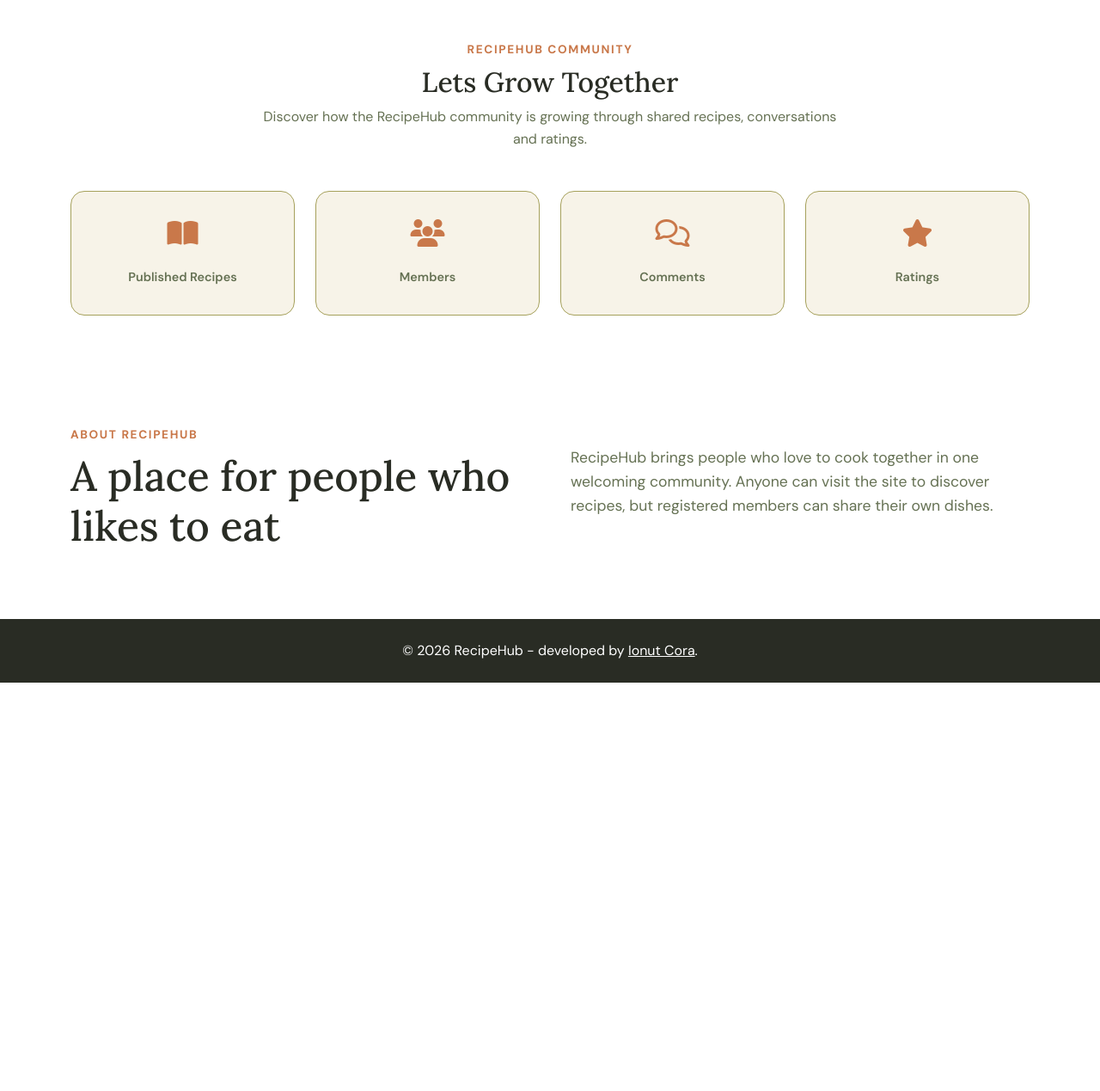
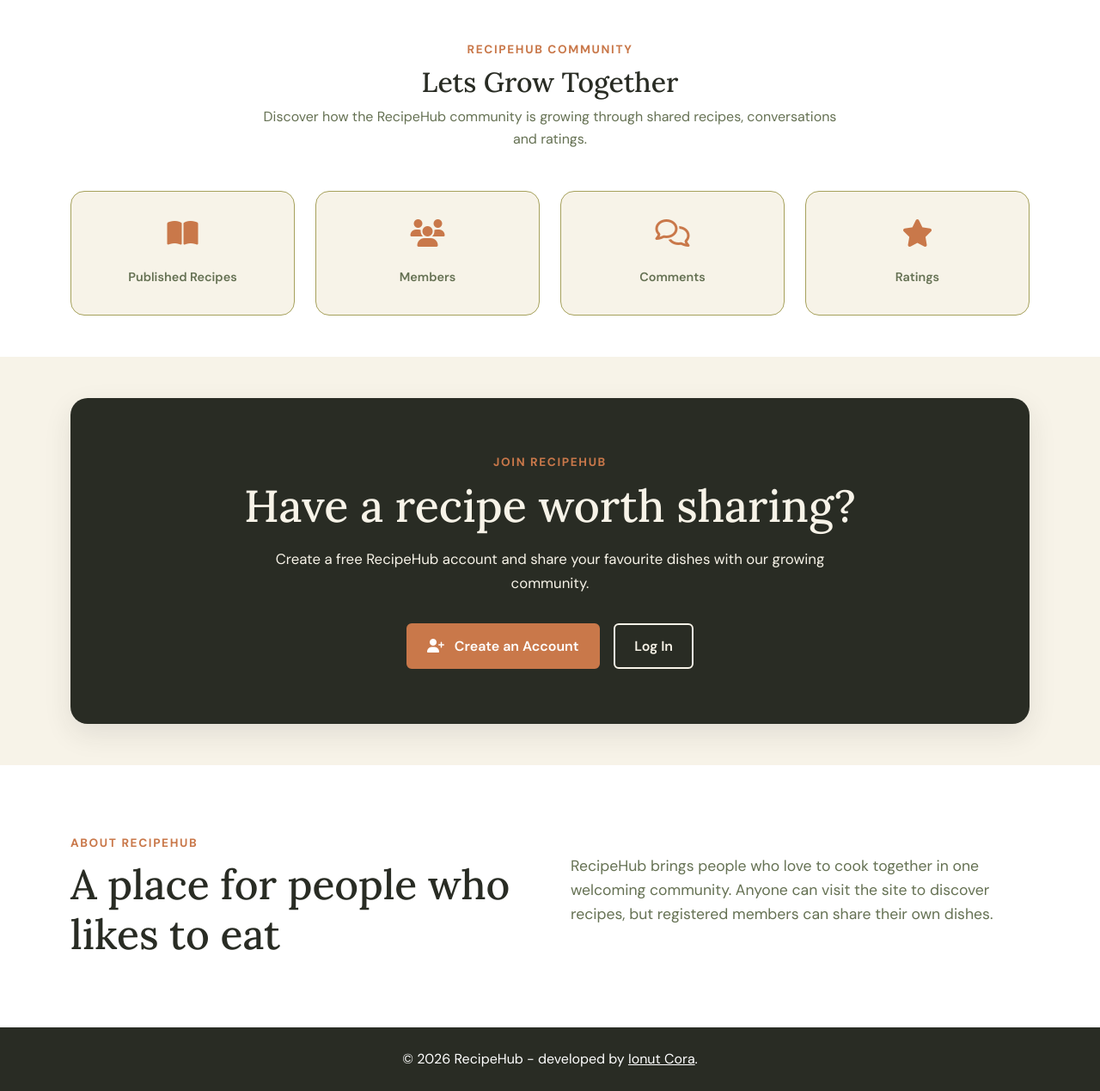
Before and after one commit to Ionut-Cora/recipehub, a Django app: template templates/recipes/home.html in a window 1280 px wide. Shown: the part 1660-2929 px from the top of the page at 86% size. Before the commit the page ends 2454 px from the top, so only its background shows below. Run offline with Django 3.2, Linux system fonts and the light colour scheme; the template is opened without the code that fills it, so the values that code supplies are empty; some libraries are stand-ins or nearby versions.

Commit message:
Add call to action section to homepage

```diff
--- a/static/css/style.css
+++ b/static/css/style.css
@@ -700,6 +700,71 @@ a:focus-visible {
 
 
 /* ----------------------------------------
+   Community Call to Action Section
+---------------------------------------- */
+
+.community-cta {
+    background-color: var(--background-color);
+}
+
+.community-cta-card {
+    padding: 4rem 2rem;
+    border-radius: 1.25rem;
+    background-color: var(--primary-dark-color);
+    color: var(--background-color);
+    box-shadow: var(--shadow-soft);
+}
+
+.community-cta-card h2 {
+    margin-bottom: 1rem;
+    color: var(--background-color);
+    font-family: var(--heading-font);
+    font-size: clamp(2rem, 5vw, 3.25rem);
+}
+
+.community-cta-text {
+    max-width: 42rem;
+    margin-bottom: 2rem;
+    color: var(--background-color);
+    font-size: 1.05rem;
+    line-height: 1.7;
+}
+
+.community-cta-card .eyebrow {
+    color: var(--accent-color);
+}
+
+.community-cta-button {
+    padding: 0.8rem 1.4rem;
+    border: 2px solid var(--accent-color);
+    background-color: var(--accent-color);
+    color: var(--white-color);
+    font-weight: 600;
+}
+
+.community-cta-button:hover,
+.community-cta-button:focus {
+    border-color: var(--background-color);
+    background-color: var(--background-color);
+    color: var(--primary-dark-color);
+}
+
+.community-cta-outline {
+    padding: 0.8rem 1.4rem;
+    border: 2px solid var(--background-color);
+    background-color: transparent;
+    color: var(--background-color);
+    font-weight: 600;
+}
+
+.community-cta-outline:hover,
+.community-cta-outline:focus {
+    background-color: var(--background-color);
+    color: var(--primary-dark-color);
+}
+
+
+/* ----------------------------------------
    Recipe detail page
 ---------------------------------------- */
 
@@ -1077,4 +1142,13 @@ a:focus-visible {
     .hero-featured-content {
         padding: 1.25rem;
     }
+
+    .community-cta-card {
+        padding: 3rem 1.25rem;
+    }
+
+    .community-cta-button,
+    .community-cta-outline {
+        width: 100%;
+    }
 }
--- a/templates/recipes/home.html
+++ b/templates/recipes/home.html
@@ -671,6 +671,86 @@
         </div>
     </section>
 
+    <!-- Community Call to Action Section -->
+    <section
+        class="community-cta py-5"
+        aria-labelledby="community-cta-heading"
+    >
+        <div class="container">
+            <div class="community-cta-card text-center">
+
+                {% if user.is_authenticated %}
+
+                    <p class="eyebrow">
+                        Share your cooking
+                    </p>
+
+                    <h2 id="community-cta-heading">
+                        What are you cooking today?
+                    </h2>
+
+                    <p class="community-cta-text mx-auto">
+                        Share your latest creation with the RecipeHub
+                        community and inspire other home cooks.
+                    </p>
+
+                    <a
+                        class="btn community-cta-button"
+                        href="{% url 'recipes:recipe_create' %}"
+                    >
+                        <i
+                            class="fa-solid fa-plus me-2"
+                            aria-hidden="true"
+                        ></i>
+
+                        Add a Recipe
+                    </a>
+
+                {% else %}
+
+                    <p class="eyebrow">
+                        Join RecipeHub
+                    </p>
+
+                    <h2 id="community-cta-heading">
+                        Have a recipe worth sharing?
+                    </h2>
+
+                    <p class="community-cta-text mx-auto">
+                        Create a free RecipeHub account and share
+                        your favourite dishes with our growing community.
+                    </p>
+
+                    <div
+                        class="d-flex justify-content-center
+                        gap-3 flex-wrap"
+                    >
+                        <a
+                            class="btn community-cta-button"
+                            href="{% url 'account_signup' %}"
+                        >
+                            <i
+                                class="fa-solid fa-user-plus me-2"
+                                aria-hidden="true"
+                            ></i>
+
+                            Create an Account
+                        </a>
+
+                        <a
+                            class="btn community-cta-outline"
+                            href="{% url 'account_login' %}"
+                        >
+                            Log In
+                        </a>
+                    </div>
+
+                {% endif %}
+
+            </div>
+        </div>
+    </section>
+
     <section
         id="about"
         class="section section-accent"
```
